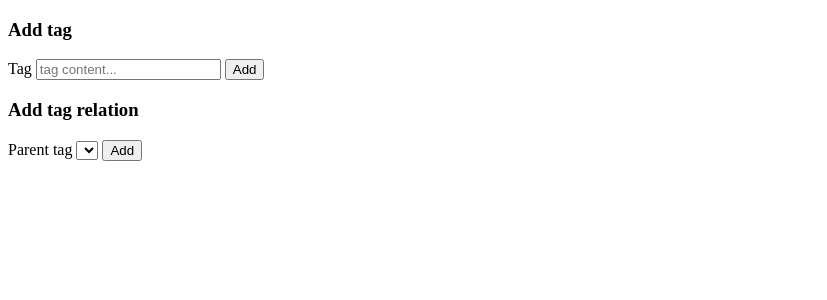
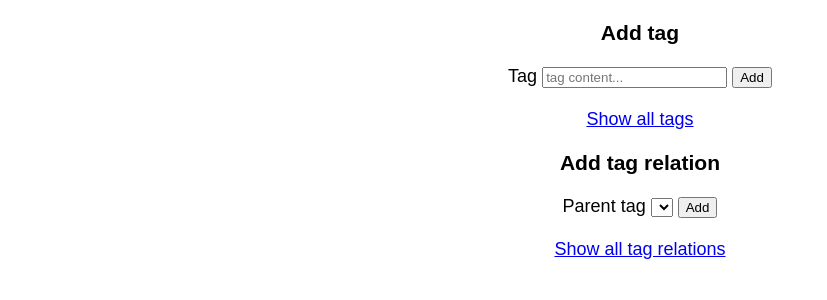
Before and after one commit to zsolti0406/file_manager, a Flask app: page /add_data in a window 1280 px wide. Shown: the top 300 px of the page, without its empty margins (0-827 px from the left). Run offline with Flask 3, Linux system fonts and the light colour scheme; data that the repository does not hold is empty; parts of the project's set-up code (start-up, migrations or seed data) failed here and were passed over.

Commit message:
Page added for inspecting tag relations.

```diff
--- a/src/app.py
+++ b/src/app.py
@@ -64,7 +64,7 @@ def tag():
 
 
 @app.route('/add_tag_relation', methods=["POST"])
-def tag_relation():
+def add_tag_relation():
     parent_tag = request.form.get("parent_tag")
     print(parent_tag)
     child_tag = request.form.get("child_tag")
@@ -85,5 +85,10 @@ def delete(id):
     return redirect('/')
 
 
+@app.route('/tag_relations')
+def tag_relation():
+    tag_relations = TagRelation.query.all()
+    return render_template('tag_relations.html', tag_relations=tag_relations)
+
 if __name__ == '__main__':
     app.run()
--- /dev/null
+++ b/src/static/styles/styles.css
@@ -0,0 +1,8 @@
+body {
+    font: 18px Arial, sans-serif;
+}
+
+.flex-container {
+	display: flex;
+	flex-direction: row;
+}
--- a/src/templates/add_data.html
+++ b/src/templates/add_data.html
@@ -1,22 +1,25 @@
 <!DOCTYPE html>
 <html>
 	<head>
+		<link rel="stylesheet" type="text/css" href="{{ url_for('static',filename='styles/styles.css') }}">
 		<title>Data management</title>
 	</head>
 	<body>
+		<div align="center">
 			<h3>Add tag</h3>
 			<form action="/add_tag" method="POST">
 				<label>Tag</label>
 				<input type="text" name="tag_content" placeholder="tag content...">
 				<button type="submit">Add</button>
 			</form>
+			<br>
+			<a href="/all_tags">Show all tags</a>
 			<h3>Add tag relation</h3>
 			<form action="/add_tag_relation" method="POST">
 				<label>Parent tag</label>
 				<select name="parent_tag"
 					{% for tag in tags %}
-				<OPTION value={{tag.content}}
-		>
+						<OPTION value={{tag.content}}>
 							{{tag.content}}
 						</OPTION>
 					{% endfor %}
@@ -24,13 +27,15 @@
 				<label>Child tag</label>
 				<select name="child_tag"
 					{% for tag in tags %}
-				<OPTION value={{tag.content}}
-		>
+						<OPTION value={{tag.content}}>
 							{{tag.content}}
 						</OPTION>
 					{% endfor %}
 				</select>
 				<button type="submit">Add</button>
 			</form>
+			<br>
+			<a href="/tag_relations">Show all tag relations</a>
+		</div>
 	</body>
 </html>
--- a/src/templates/index.html
+++ b/src/templates/index.html
@@ -1,12 +1,11 @@
-
 <!DOCTYPE html>
 <html>
    <head>
       <title>Index Page</title>
    </head>
    <body>
-      <h3>Profiles</h3>
-      <a href="/add_data">ADD</a>
+      <h3>Browser</h3>
+      <a href="/add_data">Manage tags</a>
       <br>
       <table>
          <thead>
```
Also changed, not shown: src/templates/tag_relations.html (added, +21 -0 lines). Lines whose indentation alone changed are shown as unchanged.
